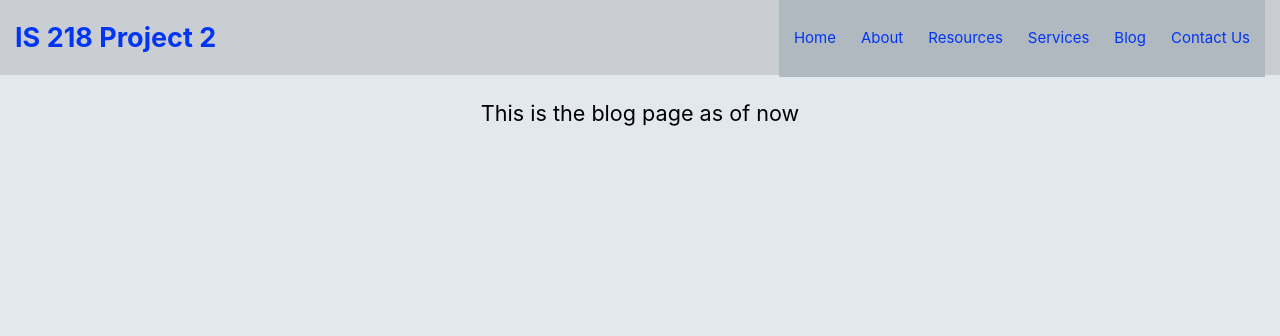
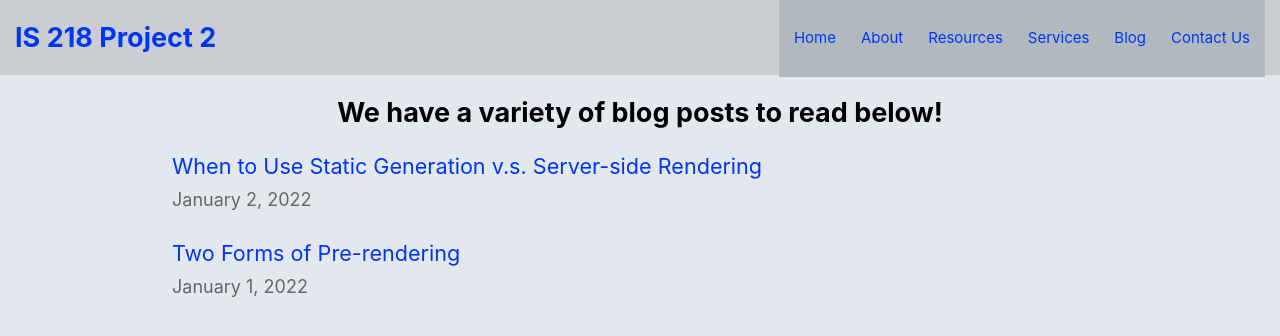
Before and after one commit to NJIT-WIS/project-2-tier-1-company, a Next.js app: page /blog in a window 1280 px wide. Shown: the top 336 px of the page. Built offline with nearby package versions, Linux system fonts and the light colour scheme.

Commit message:
Added .md references to blog page

```diff
--- a/pages/blog.js
+++ b/pages/blog.js
@@ -9,13 +9,24 @@ export default function Home({ allPostsData }) {
   return (
     <Layout home>
       <Head>
-        <title>MyWebClass.org | Blog</title>
+        <title>{siteTitle}</title>
       </Head>
       <section className={utilStyles.headingMd}>
-        <p><center>This is the blog page as of now</center></p>
       </section>
-
-
+      <section className={`${utilStyles.headingMd} ${utilStyles.padding1px}`}>
+        <h2 className={utilStyles.headingLg}><center>We have a variety of blog posts to read below!</center></h2>
+        <ul className={utilStyles.list}>
+          {allPostsData.map(({ id, date, title }) => (
+            <li className={utilStyles.listItem} key={id}>
+              <Link href={`/posts/${id}`} legacyBehavior>{title}</Link>
+              <br />
+              <small className={utilStyles.lightText}>
+                <Date dateString={date} />
+              </small>
+            </li>
+          ))}
+        </ul>
+      </section>
     </Layout>
   );
 }
```
